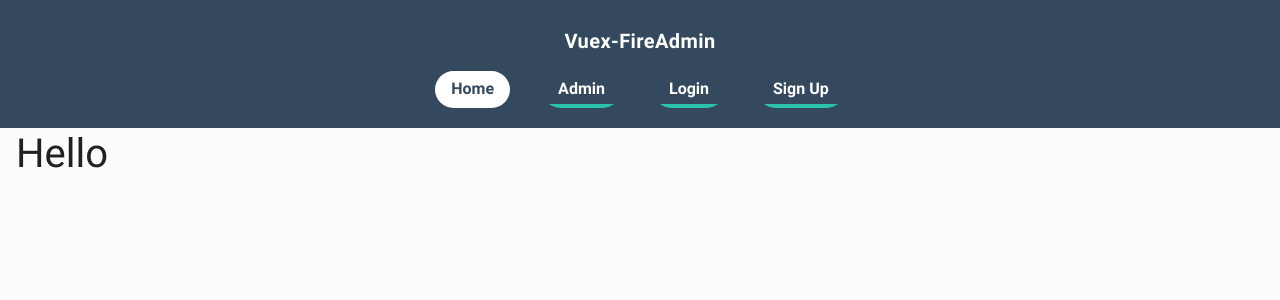
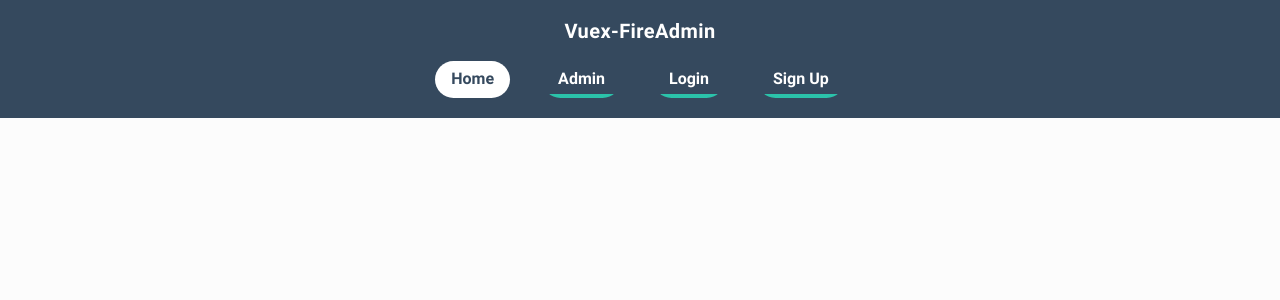
Before and after one commit to davidroyer/vuex-fireadmin, a Vue app: page / in a window 1280 px wide. Shown: the top 300 px of the page. Built offline with nearby package versions, Linux system fonts and the light colour scheme; no server answers.

Commit message:
Fix styles

```diff
--- a/src/App.vue
+++ b/src/App.vue
@@ -9,7 +9,7 @@
     </header>
     <main>
       <div class="top">
-        <h1 class="">{{$route.name}}</h1>
+        <!-- <h1 class="">{{$route.name}}</h1> -->
 
         <button class="logout" v-if="$store.state.user && $route.meta.requiresAuth" @click="logout">Logout</button>
       </div>
@@ -44,7 +44,9 @@ body {
   font-weight: 600;
 }
 main {
-  padding-top: 0;
+  display: flex;
+  justify-content: center;
+  flex-flow: row wrap;
   a {
     color: #35495e;
     text-align: left;
@@ -96,7 +98,11 @@ body {
 }
 main {
   padding: 1em 1em 3em;
-  padding-top: 0;
+  padding-top: 1em;
+
+  @media (min-width: 800px) {
+    padding-top: 3em;
+  }
 }
 button {
   -webkit-appearance: none;
@@ -162,6 +168,7 @@ header {
   align-items: center;
   flex-flow: row wrap;
   padding-bottom: 1.25em;
+  padding-top: 0;
 }
 
 header span {
```
